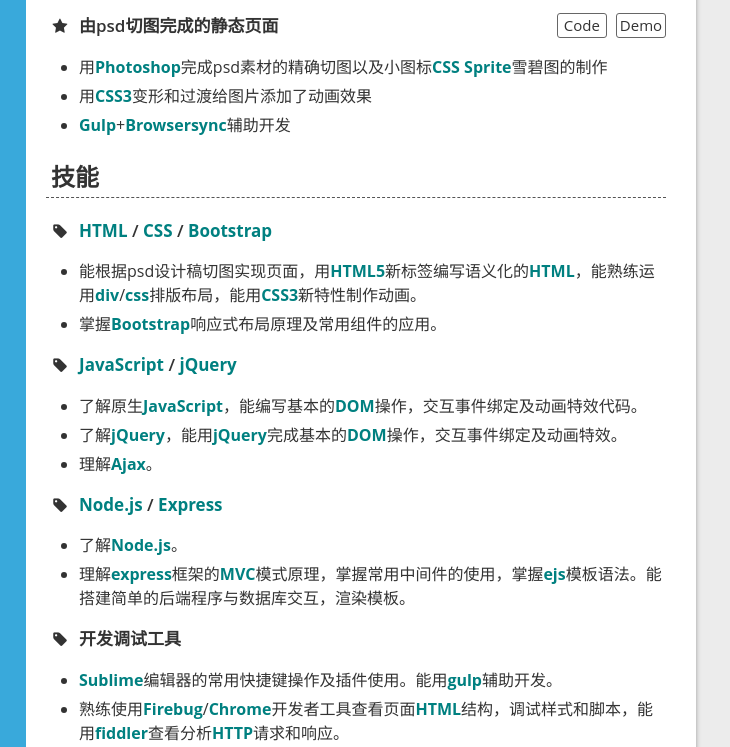
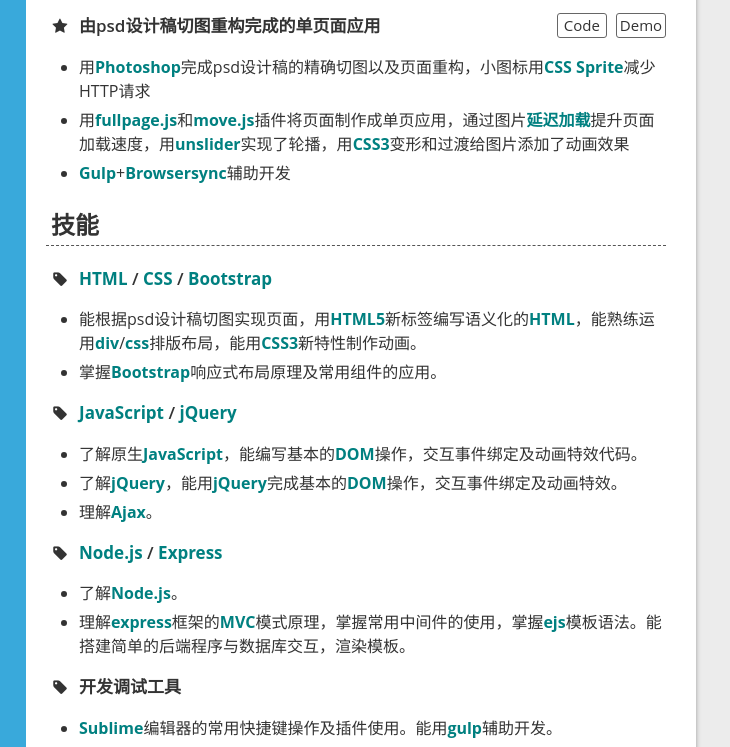
Before and after one commit to seed-fe/resume, a website: page index.html in a window 1280 px wide. Shown: the part 290-1037 px from the top of the page, 424-1154 px from the left. Drawn offline with Linux system fonts and the light colour scheme.

Commit message:
修改了项目信息

```diff
--- a/index.html
+++ b/index.html
@@ -68,15 +68,15 @@
                 <li class="main-li"><strong>jQuery validation plugin</strong>插件实现前端表单验证</li>
             </ul>
           </dd>
-          <i class="fa fa-star"></i><dt class="main-dt">由psd切图完成的静态页面</dt>
+          <i class="fa fa-star"></i><dt class="main-dt">由psd设计稿切图重构完成的单页面应用</dt>
           <div class="project-button">
               <a href="https://github.com/seed-fe/psd-html" class="project-a" target="_blank">Code</a>
               <a href="https://seed-fe.github.io/psd-html/" class="project-a" target="_blank">Demo</a>
             </div>
           <dd class="main-dd">
             <ul class="main-ul">
-                <li class="main-li">用<strong>Photoshop</strong>完成psd素材的精确切图以及小图标<strong>CSS Sprite</strong>雪碧图的制作</li>
-                <li class="main-li">用<strong>CSS3</strong>变形和过渡给图片添加了动画效果</li>
+                <li class="main-li">用<strong>Photoshop</strong>完成psd设计稿的精确切图以及页面重构，小图标用<strong>CSS Sprite</strong>减少HTTP请求</li>
+                <li class="main-li">用<strong>fullpage.js</strong>和<strong>move.js</strong>插件将页面制作成单页应用，通过图片<strong>延迟加载</strong>提升页面加载速度，用<strong>unslider</strong>实现了轮播，用<strong>CSS3</strong>变形和过渡给图片添加了动画效果</li>
                 <li class="main-li"><strong>Gulp</strong>+<strong>Browsersync</strong>辅助开发</li>
             </ul>
           </dd>
@@ -109,7 +109,7 @@
         <dd class="main-dd">
           <ul class="main-ul">
             <li class="main-li"><strong>Sublime</strong>编辑器的常用快捷键操作及插件使用。能用<strong>gulp</strong>辅助开发。</li>
-            <li class="main-li">熟练使用<strong>Firebug</strong>/<strong>Chrome</strong>开发者工具查看页面<strong>HTML</strong>结构，调试样式和脚本，能用<strong>fiddler</strong>查看分析<strong>HTTP</strong>请求和响应。</li>
+            <li class="main-li">熟练使用<strong>Firebug</strong>/<strong>Chrome</strong>开发者工具在PC和移动设备上查看页面<strong>HTML</strong>结构，调试样式和脚本，能用<strong>fiddler</strong>查看分析<strong>HTTP</strong>请求和响应。</li>
             <li class="main-li">熟悉基本的<strong>git</strong>操作。能用<strong>Photoshop</strong>熟练切图。</li>
           </ul>
         </dd>
```
Also changed, not shown: 1 other file.
